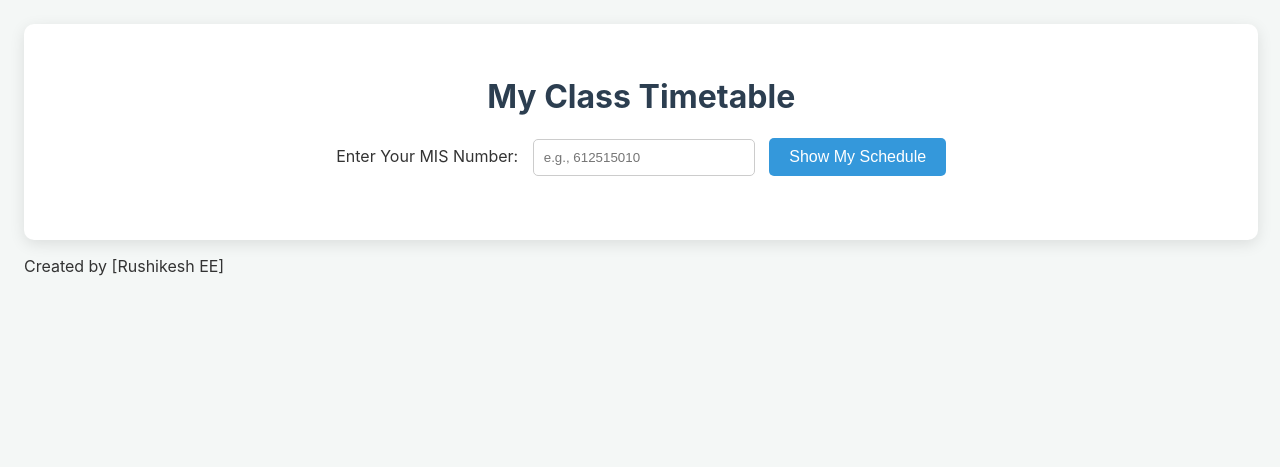
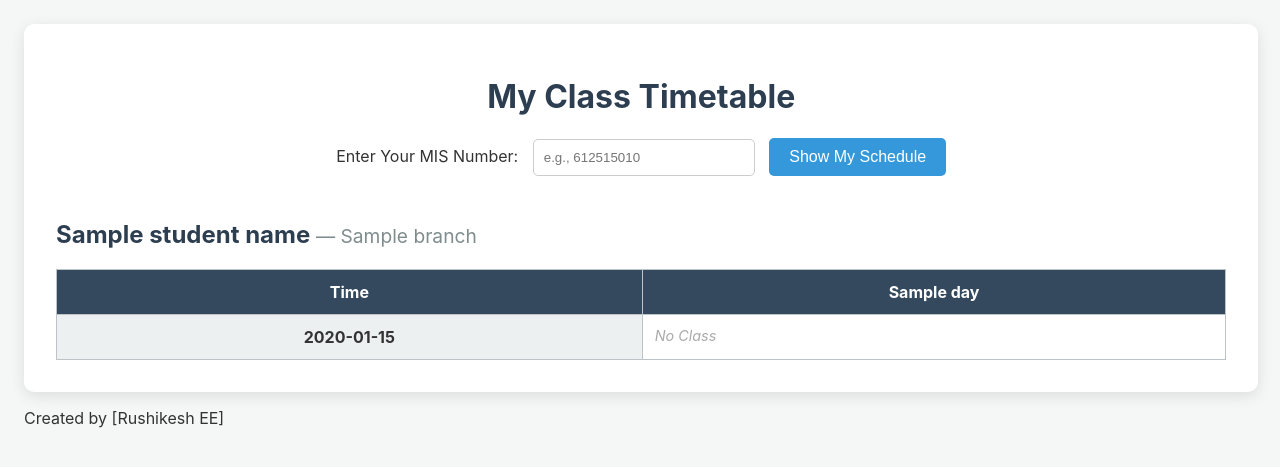
Before and after one commit to sheetlord/coep.timetable.fy.firstsem, a Flask app: template templates/index.html in a window 1280 px wide. Shown: the top 467 px of the page. Run offline with Flask 3, Linux system fonts and the light colour scheme; the template is opened without the code that fills it: most values are stand-ins (such as "Sample title", 1, 10 or a date in 2020).

Commit message:
Updated timetable layout and styling

```diff
--- a/app.py
+++ b/app.py
@@ -1,10 +1,9 @@
-from flask import Flask, render_template, request, jsonify
+from flask import Flask, render_template, request
 import sqlite3
 import os
 
 app = Flask(__name__)
 
-# Ensure the server can always find your database file
 basedir = os.path.abspath(os.path.dirname(__file__))
 db_path = os.path.join(basedir, 'schedule.db')
 
@@ -21,11 +20,9 @@ def index():
 def get_schedule():
     mis_number = request.form.get('mis_number')
     if not mis_number:
-        return jsonify({'error': 'MIS number is required.'}), 400
+        return render_template('index.html', error='MIS number is required.')
 
     conn = get_db_connection()
-
-    # Get student's name and branch
     student_info = conn.execute(
         'SELECT full_name, branch FROM student_divisions WHERE mis_number = ? LIMIT 1',
         (mis_number,)
@@ -33,9 +30,8 @@ def get_schedule():
 
     if not student_info:
         conn.close()
-        return jsonify({'error': f'No student found with MIS number {mis_number}. Please check the number.'})
+        return render_template('index.html', error=f'No student found with MIS number {mis_number}.')
 
-    # Get all matching class data
     schedule_query = """
         SELECT DISTINCT t.day, t.time, t.room, t.division, t.subject
         FROM timetables AS t
@@ -45,15 +41,7 @@ def get_schedule():
     schedule_data = conn.execute(schedule_query, (mis_number,)).fetchall()
     conn.close()
 
-    if not schedule_data:
-        return jsonify({
-            'student_name': student_info['full_name'],
-            'branch': student_info['branch'],
-            'schedule': {}
-        })
-
-    # Full grid coverage — match actual schedule format
-    days_order = ['Monday', 'Tuesday', 'Wednesday', 'Thursday', 'Friday', 'Saturday', 'Sunday']
+    days_order = ['Monday', 'Tuesday', 'Wednesday', 'Thursday', 'Friday', 'Saturday']
     full_time_slots = [
         '08:30 - 09:30',
         '09:30 - 10:30',
@@ -67,35 +55,29 @@ def get_schedule():
         '05:30 - 06:30'
     ]
 
-    unique_days = days_order
-    unique_time_slots = full_time_slots
+    grid = {time: {day: None for day in days_order} for time in full_time_slots}
 
-    # Build empty grid
-    grid = {time: {day: None for day in unique_days} for time in unique_time_slots}
-
-    # Normalize time and day for matching
     def normalize_time(t):
         return t.replace('-', ' - ').strip()
 
     def normalize_day(d):
         return d.capitalize()
 
-    # Fill grid with actual schedule data
     for row in schedule_data:
         time_key = normalize_time(row['time'])
         day_key = normalize_day(row['day'])
         if time_key in grid and day_key in grid[time_key]:
             grid[time_key][day_key] = dict(row)
 
-    return jsonify({
-        'student_name': student_info['full_name'],
-        'branch': student_info['branch'],
-        'schedule': {
-            'days': unique_days,
-            'time_slots': unique_time_slots,
+    return render_template('index.html',
+        student_name=student_info['full_name'],
+        branch=student_info['branch'],
+        schedule={
+            'days': days_order,
+            'time_slots': full_time_slots,
             'grid': grid
         }
-    })
+    )
 
 if __name__ == '__main__':
     app.run(host='0.0.0.0', debug=True)
--- a/templates/index.html
+++ b/templates/index.html
@@ -9,17 +9,58 @@
 <body>
     <div class="container">
         <h1>My Class Timetable</h1>
-        <form id="scheduleForm">
+        <form method="POST" action="/get_schedule">
             <label for="mis_number">Enter Your MIS Number:</label>
             <input type="text" id="mis_number" name="mis_number" placeholder="e.g., 612515010" required>
             <button type="submit">Show My Schedule</button>
         </form>
-        <div id="loading" class="hidden">Loading...</div>
-        <div id="result"></div>
+
+        {% if error %}
+            <p class="error">{{ error }}</p>
+        {% endif %}
+
+        {% if schedule %}
+        <div class="timetable-container">
+            <h2>{{ student_name }} <span class="branch">— {{ branch }}</span></h2>
+            <table class="timetable">
+                <thead>
+                    <tr>
+                        <th>Time</th>
+                        {% for day in schedule.days %}
+                            <th>{{ day }}</th>
+                        {% endfor %}
+                    </tr>
+                </thead>
+                <tbody>
+                    {% for time in schedule.time_slots %}
+                        <tr>
+                            <th class="time-slot">{{ time }}</th>
+                            {% for day in schedule.days %}
+                                {% set cell = schedule.grid[time][day] %}
+                                <td>
+                                    {% if cell %}
+                                        <div class="class-details">
+                                            <span class="class-subject">{{ cell.subject }}</span>
+                                            Room: {{ cell.room }}<br>
+                                            {{ cell.division }}
+                                        </div>
+                                    {% else %}
+                                        <div class="class-details" style="color: #aaa; font-style: italic;">
+                                            No Class
+                                        </div>
+                                    {% endif %}
+                                </td>
+                            {% endfor %}
+                        </tr>
+                    {% endfor %}
+                </tbody>
+            </table>
+        </div>
+        {% endif %}
     </div>
     <script src="{{ url_for('static', filename='script.js') }}"></script>
-<footer>
-  <p>Created by [Rushikesh EE]</p>
-</footer>
+    <footer>
+        <p>Created by [Rushikesh EE]</p>
+    </footer>
 </body>
 </html>
```
